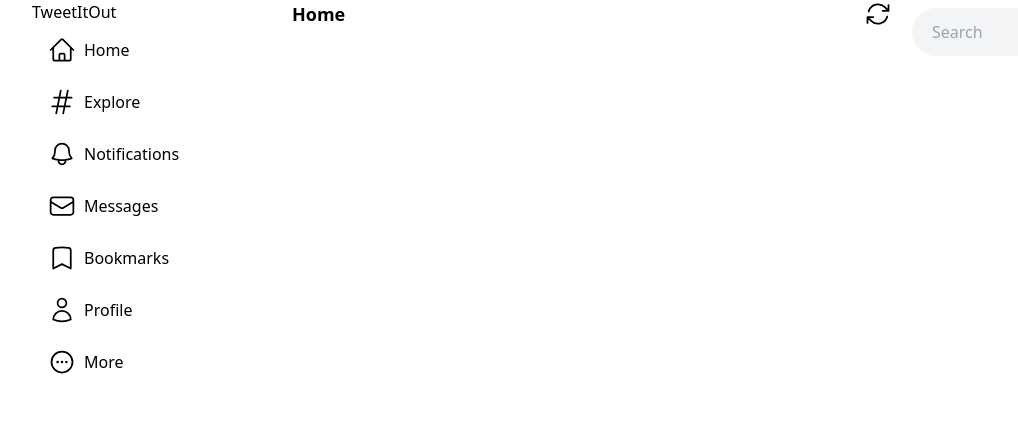
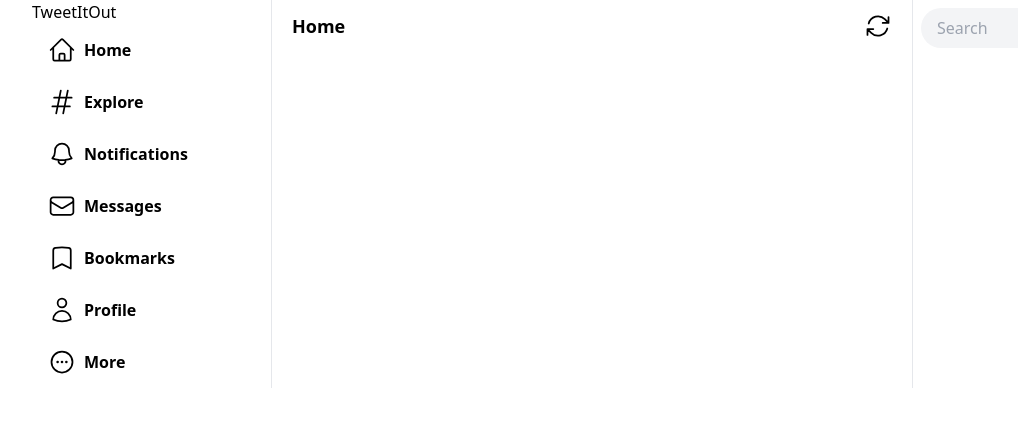
Before and after one commit to dev-nilson/tweet-it-out, a Next.js app: page / in a window 1280 px wide. Shown: the top 426 px of the page, without its empty margins (48-1066 px from the left). Built offline with nearby package versions, Linux system fonts and the light colour scheme.

Commit message:
💄 Update styles

```diff
--- a/src/components/Feed/Feed.tsx
+++ b/src/components/Feed/Feed.tsx
@@ -2,7 +2,7 @@ import { ArrowPathIcon } from "@heroicons/react/24/outline";
 
 function Feed() {
   return (
-    <div className="lg:col-span-5 col-span-7">
+    <div className="lg:col-span-5 col-span-7 pt-3">
       <div className="flex items-center justify-between">
         <h1 className="font-bold ml-5 text-lg">Home</h1>
         <ArrowPathIcon className="h-7 w-7  mr-5 cursor-pointer transition-all duration-300 ease-out hover:rotate-180 active:scale-110" />
--- a/src/components/Sidebar/Sidebar.tsx
+++ b/src/components/Sidebar/Sidebar.tsx
@@ -11,7 +11,7 @@ import SidebarItem from "../SidebarItem/SidebarItem";
 
 function Sidebar() {
   return (
-    <div className="flex flex-col col-span-2 items-center px-4 md:items-start">
+    <div className="flex flex-col col-span-2 items-center px-4 md:items-start border-r">
       <h1>TweetItOut</h1>
       <SidebarItem Icon={HomeIcon} label="Home" />
       <SidebarItem Icon={HashtagIcon} label="Explore" />
--- a/src/components/SidebarItem/SidebarItem.tsx
+++ b/src/components/SidebarItem/SidebarItem.tsx
@@ -14,7 +14,7 @@ function SidebarItem({ Icon, label }: SidebarItemProps) {
   return (
     <div className="flex items-center max-w-fit space-x-2 pl-4 pr-6 py-3 rounded-full hover:bg-gray-100 cursor-pointer transition-all duration-200">
       <Icon className="h-6 w-6 md:h-7 md:w-7" />
-      <p className="hidden md:inline-flex">{label}</p>
+      <p className="hidden md:inline-flex font-semibold">{label}</p>
     </div>
   );
 }
--- a/src/components/Widgets/Widgets.tsx
+++ b/src/components/Widgets/Widgets.tsx
@@ -2,8 +2,8 @@ import { MagnifyingGlassIcon } from "@heroicons/react/24/outline";
 
 function Widgets() {
   return (
-    <div className="col-span-2 hidden lg:inline">
-      <div className="flex items-center space-x-2 bg-gray-100 p-3 rounded-full mt-2">
+    <div className="col-span-2 hidden lg:inline border-l px-2">
+      <div className="flex items-center space-x-2 bg-gray-100 p-2 rounded-full mt-2">
         <MagnifyingGlassIcon className="w-5 h-5" />
         <input className="bg-transparent flex-1 outline-none" type="text" placeholder="Search" />
       </div>
```
